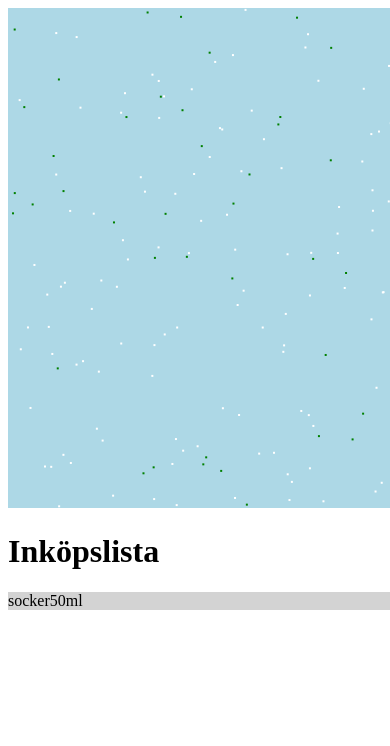
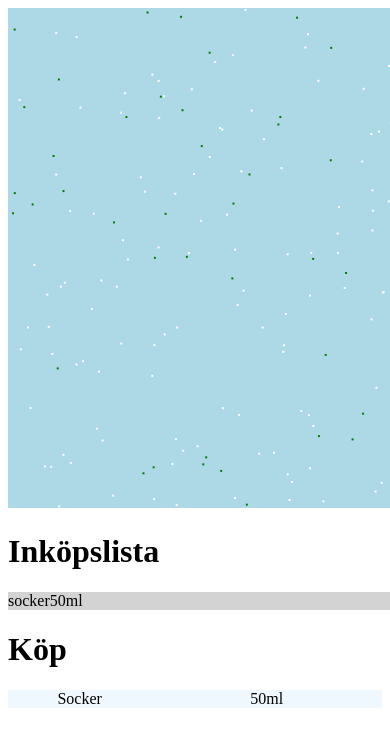
Before and after one commit to objarni/matsedel, a website: page index.html in a window 390 px wide. Shown: the top 746 px of the page. Drawn offline with Linux system fonts and the light colour scheme.

Commit message:
mockup responsive table

```diff
--- a/index.html
+++ b/index.html
@@ -9,5 +9,16 @@
     <h1>Inköpslista</h1>
     <div id="table"></div>
     <script src="index.js"></script>
+
+    <h1>Köp</h1>
+    <div style="
+            display: flex;
+            justify-content: space-between;
+            background-color: aliceblue;
+    ">
+        <div style="flex-grow: 1; text-align: center">Socker</div>
+        <div style="flex-grow: 1; text-align: right">50</div>
+        <div style="flex-grow: 1; text-align: left">ml</div>
+    </div>
 </body>
 </html>
```
